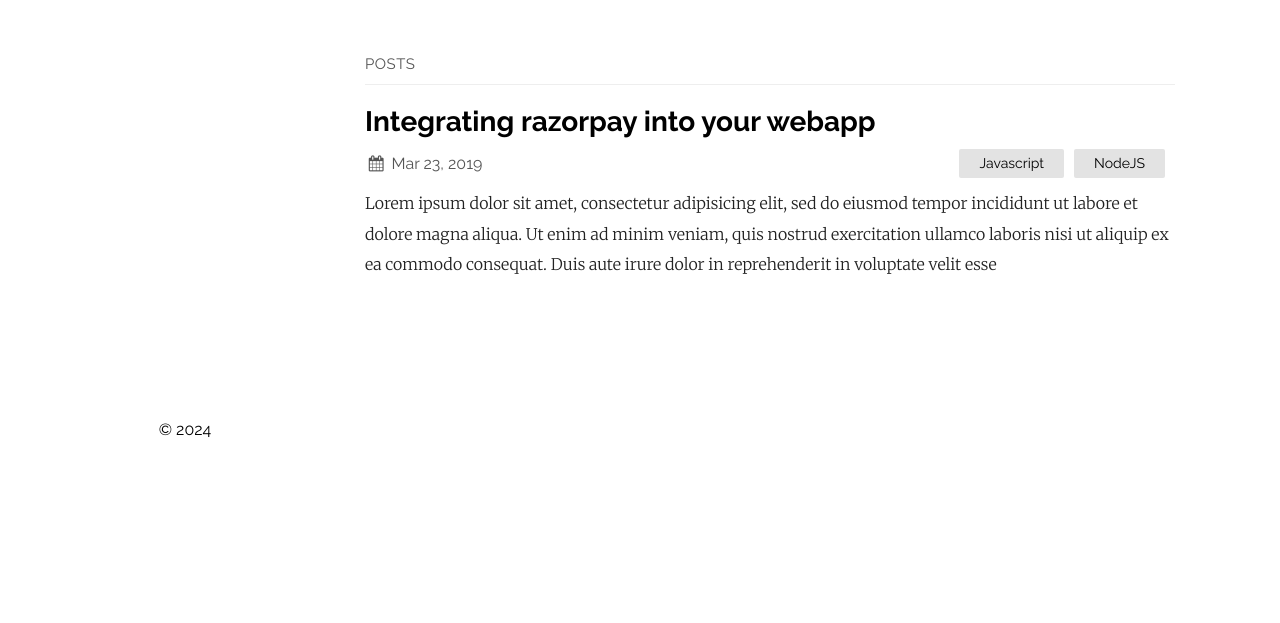
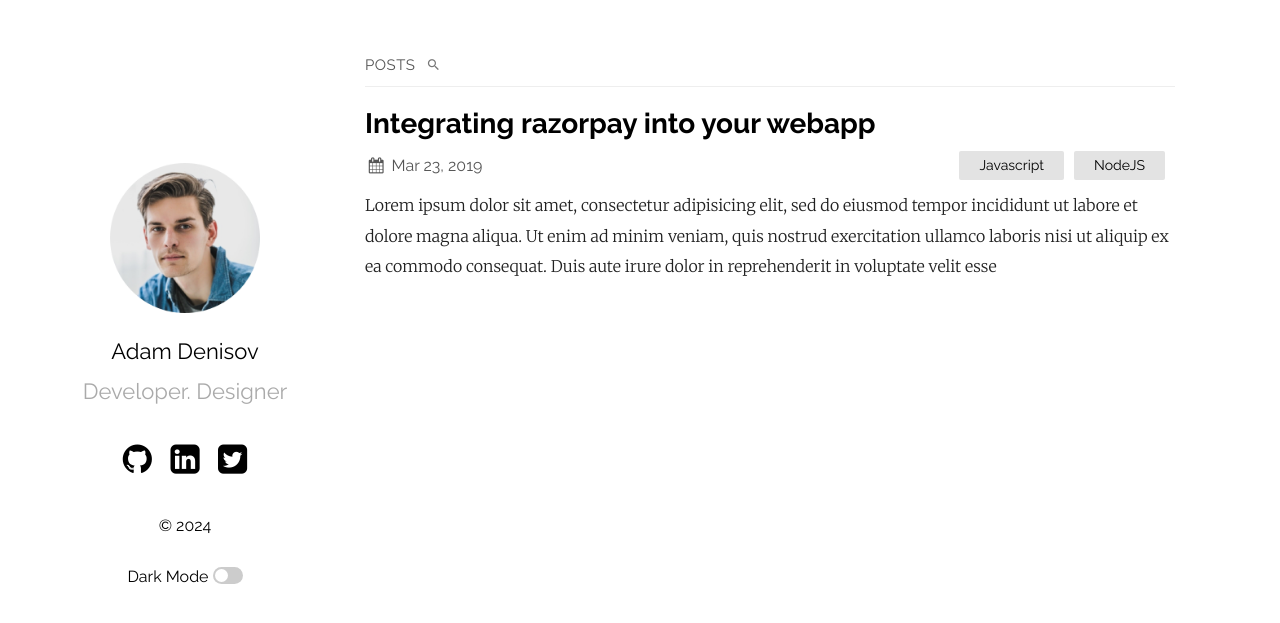
Before and after one commit to Rahahhaaa/rahahhaaa.github.io, a Jekyll site: the page built from index.md, in a window 1280 px wide. Shown: the top 623 px of the page. Built offline with Jekyll 4.4.1, drawn with Linux system fonts in a browser that asks for light colours.

Commit message:
modified

```diff
--- a/_config.yml
+++ b/_config.yml
@@ -11,7 +11,7 @@
 # refer to http://shopify.github.io/liquid/filters/date/ if you want to customize this
 sass:
   sass_dir: _sass
-plain:
+plainwhite:
   name: Adam Denisov
   tagline: Developer. Designer
   date_format: "%b %-d, %Y"
@@ -53,7 +53,7 @@
 # - about.md
 
 # Build settings
-theme: plain
+theme: plainwhite
 
 plugins:
   - jekyll-seo-tag
```
